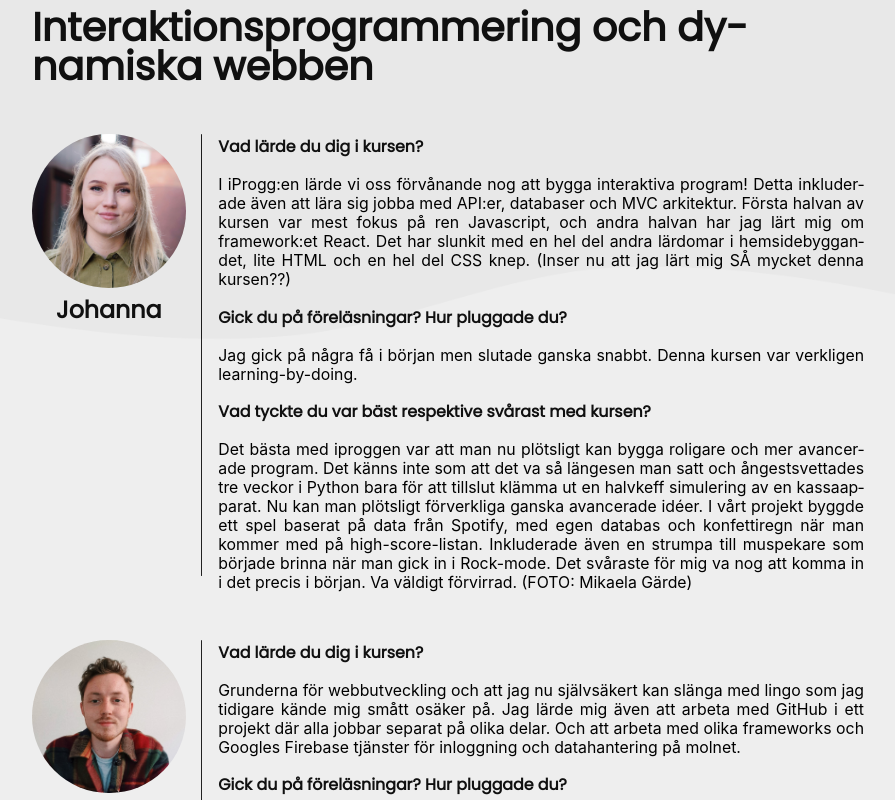
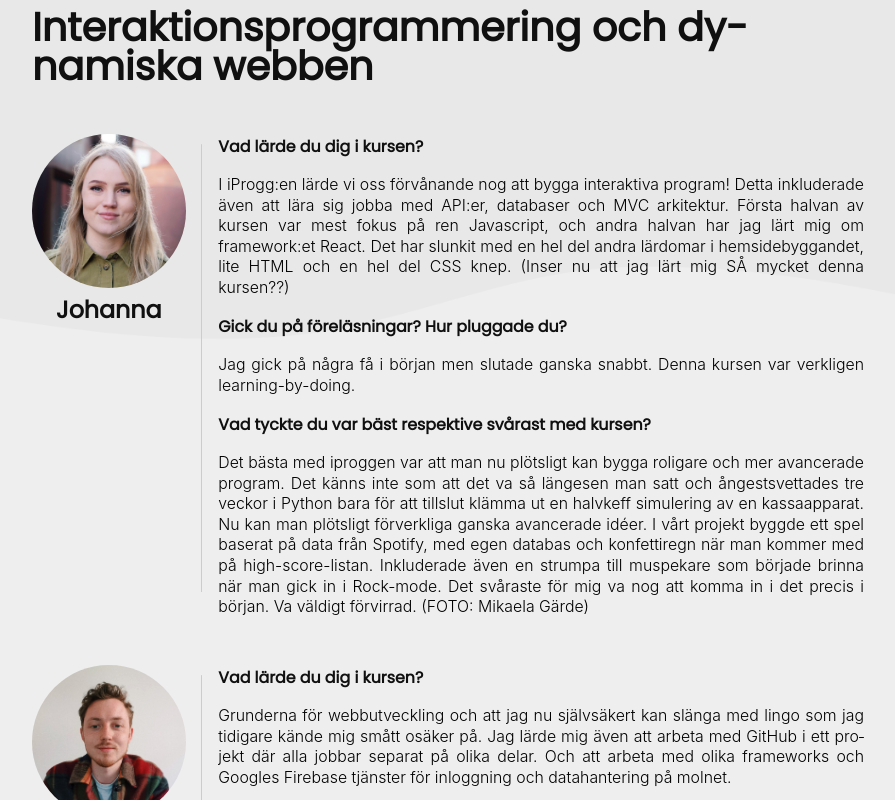
Before and after one commit to anderssonk/karriarrevet, a React (Create React App) app: page /electables in a window 1280 px wide. Shown: the part 920-1720 px from the top of the page, without its empty margins (192-1087 px from the left). Built offline with nearby package versions, Linux system fonts and the light colour scheme.

Commit message:
style: minor changes in interview style

```diff
--- a/src/css/App.css
+++ b/src/css/App.css
@@ -8,10 +8,9 @@ html {
 
 .vl {
 	background-color: #ccc;
-	mix-blend-mode: difference;
 	width: 1px;
 	border-radius: 2rem;
-	margin: 1rem;
+	margin: 1.6rem 1rem;
 }
 
 .transition {
--- a/src/css/typography.css
+++ b/src/css/typography.css
@@ -9,6 +9,11 @@ html {
 	font-family: 'Poppins', sans-serif;
 	font-weight: 600;
 	margin: 0 0 0.5rem;
+}
+
+.answer {
+	font-weight: 300;
+	line-height: 1.3;
 }
 
 h1,
```
